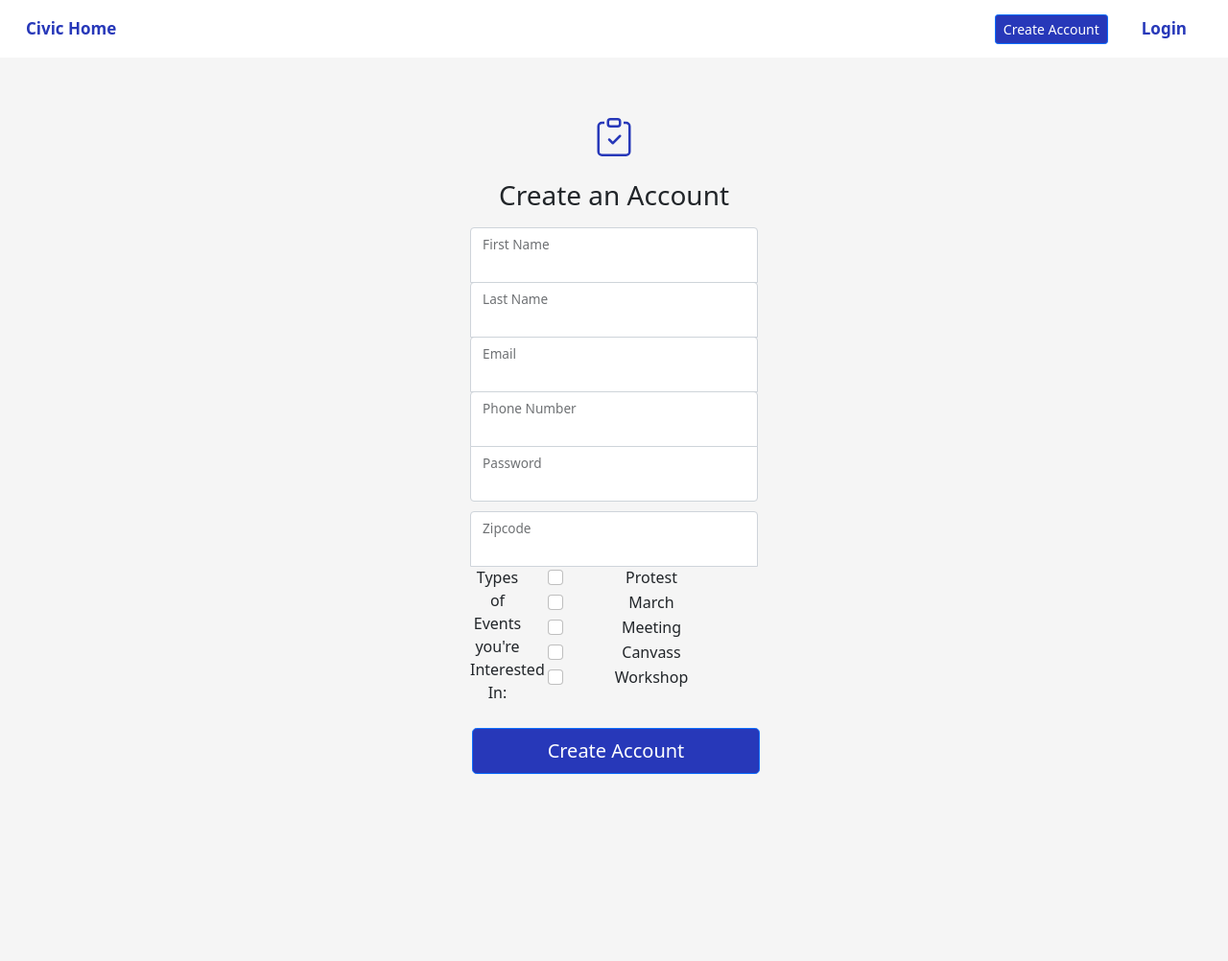
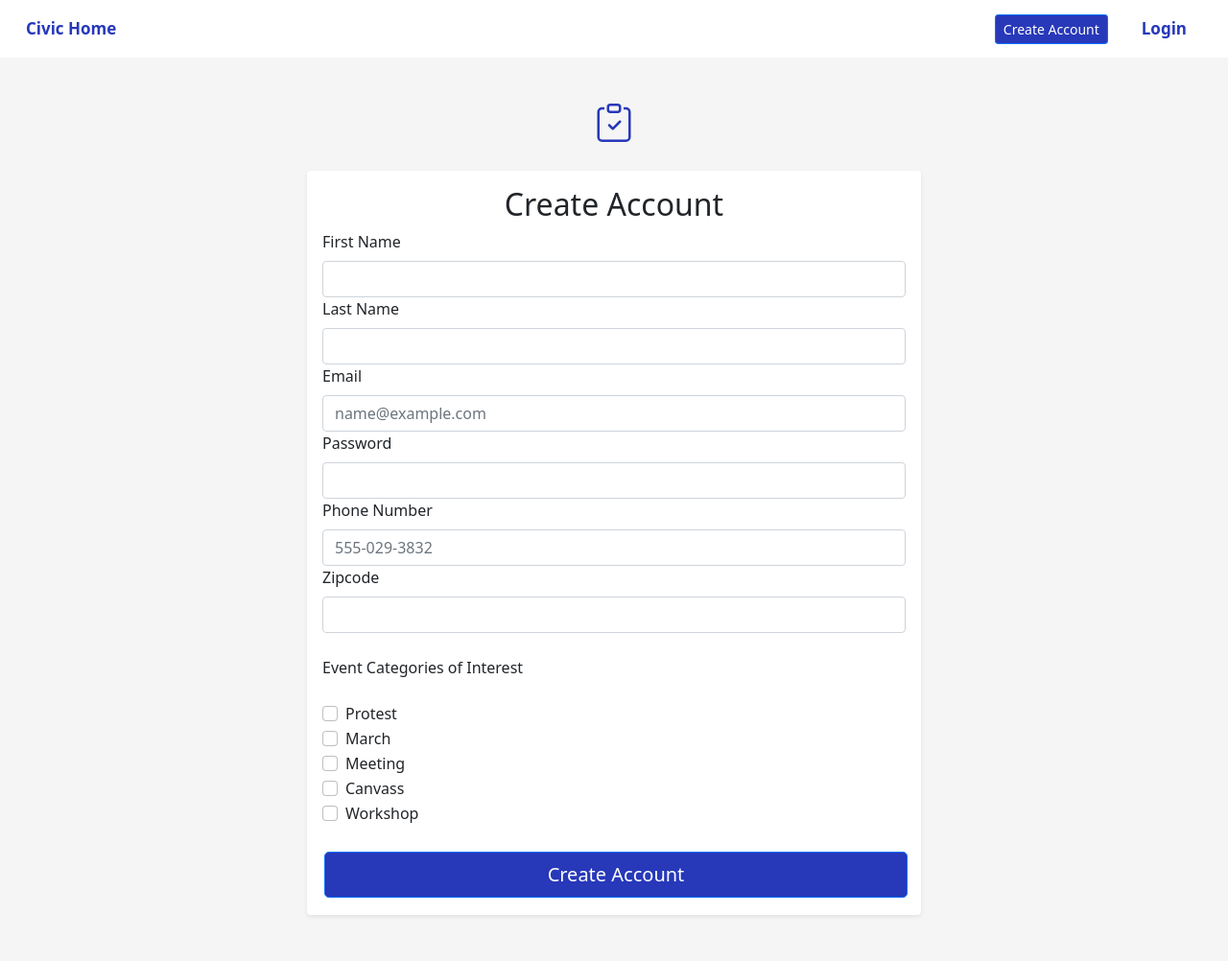
Before and after one commit to abercilla/civic-app-project, a Flask app: page /create-account in a window 1280 px wide. Shown: the whole page at 96% size. Before the commit the page ends 807 px from the top, so only its background shows below. Run offline with Flask 2, Linux system fonts and the light colour scheme.

```diff
--- a/server.py
+++ b/server.py
@@ -118,11 +118,20 @@ def save_pref_to_user():
 def save_event_to_user_from_homepage():
     """Save an event to a user without redirecting to event page"""
 
+    #--TO DO-- if there isn't a user logged in, give them an alert
+        #...and don't let them save
+
+    # if not session.get("user_id"):
+    #     flash("Create an account to save an event!")
+    #     return jsonify("None")
+    # else:
+
+
     logged_in_user = session["user_id"]
 
     # get JSON string from JS and turn into Python ob
     data = request.get_json()
-    # print(f'HERE IS DATA = {data}-------')
+    print(f'HERE IS DATA = {data}-------')
     # print(f'HERE IS LOGGED_IN_USER = {logged_in_user}')
 
     #get event object from event ID pulled from button ID
@@ -290,17 +299,26 @@ def collect_account():
 
     #check if account already exists
     user = crud.check_email(email)
+    print(f'------USER = {user}-------')
 
-    if user:
+    if user != None:
         flash("Account already exists with this email. Try again.")
         return redirect("/create-account")
     else:
         user = crud.create_user(fname=fname, lname=lname, email=email,
                     phone=phone, password=password, zipcode=zipcode)
+        print(f'------USER = {user}-------')
 
         #collect categories chosen and connect to user
         crud.connect_user_to_multiple_prefs(user, categories)
-        return render_template("feed.html", fname=fname)
+
+        #create session for user
+        session["user_id"] = user.user_id
+
+        random_events = crud.get_events()
+
+        return render_template("homepage.html", events=random_events)
+
     #render same template with specific events based on queries about preferences
     #or just render template with first 25 events
 
--- a/static/create-account.css
+++ b/static/create-account.css
@@ -1,3 +1,8 @@
+/* .container {
+  margin:auto;
+} */
+
+/*
 .create-account {
     width: 100%;
     max-width: 330px;
@@ -21,14 +26,21 @@
     border-top-left-radius: 0;
     border-top-right-radius: 0;
   }
+   */
 
-
-.form-check {
+/* .form-check {
     margin-bottom: 10px;
     border-top-left-radius: 0;
     border-top-right-radius: 0;
 
-}
+}*/
 svg {
     color:#2738B9;
+    display:block;
+    margin:auto;
+    margin-bottom:30px;
 }
+
+h2 {
+  text-align:center;
+}
--- a/static/create-event.css
+++ b/static/create-event.css
@@ -3,3 +3,7 @@
     background-color: #2738B9;
     font-weight: 500;
 }
+
+h2 {
+    text-align:center;
+}
--- a/templates/create-account.html
+++ b/templates/create-account.html
@@ -11,62 +11,113 @@
 {%block title %}{% endblock %}
 
 {% block body %}
-        <body class="text-center">
-            <main class="create-account">
 
-
-            <form action="/create-account" method ="POST">
-
+<!-- <body class="text-center">
+    <main class="create-account"> -->
 <svg xmlns="http://www.w3.org/2000/svg" width="40" height="40" fill="currentColor" class="bi bi-clipboard-check" viewBox="0 0 16 16">
     <path fill-rule="evenodd" d="M10.854 7.146a.5.5 0 0 1 0 .708l-3 3a.5.5 0 0 1-.708 0l-1.5-1.5a.5.5 0 1 1 .708-.708L7.5 9.793l2.646-2.647a.5.5 0 0 1 .708 0z"/>
     <path d="M4 1.5H3a2 2 0 0 0-2 2V14a2 2 0 0 0 2 2h10a2 2 0 0 0 2-2V3.5a2 2 0 0 0-2-2h-1v1h1a1 1 0 0 1 1 1V14a1 1 0 0 1-1 1H3a1 1 0 0 1-1-1V3.5a1 1 0 0 1 1-1h1v-1z"/>
     <path d="M9.5 1a.5.5 0 0 1 .5.5v1a.5.5 0 0 1-.5.5h-3a.5.5 0 0 1-.5-.5v-1a.5.5 0 0 1 .5-.5h3zm-3-1A1.5 1.5 0 0 0 5 1.5v1A1.5 1.5 0 0 0 6.5 4h3A1.5 1.5 0 0 0 11 2.5v-1A1.5 1.5 0 0 0 9.5 0h-3z"/>
 </svg>
-                  <br>
-                  <br>
 
-                <h2 class="h3 mb-3 fw-normal">Create an Account</h2>
+<div class="container shadow-sm bg-body rounded col-md-6 p-3 mb-5">
+    <!-- <div class="col">  p-3 mb-5mb-3-->
+    <h2>Create Account</h2>
+    <!-- <h2 class="h3 mb-3 fw-normal">Create an Account</h2> h-100 row-->
 
-                <div class="form-floating">
+        <form action="/create-account" method ="POST">
+
+                <div class="form-group">
+                    <label for="fname" class="form-label">First Name</label>
                     <input required type="text" class="form-control" name="fname" id="fname">
-                  <label for="fname" class="form-label">First Name</label>
                 </div>
 
                 <!--ask user to type in Last Name-->
-                <div class="form-floating">
+                <div class="form-group">
+                    <label for="lname" class="form-label">Last Name</label>
                     <input required type="text" class="form-control" name="lname" id="lname">
-                    <label for="lname" class="form-label">Last Name</label>
                 </div>
+
                 <!--ask user to type in Email-->
-                <div class="form-floating">
-                    <input required type="text" class="form-control" name="email" id="email">
+                <div class="form-group">
                     <label for="email" class="form-label">Email</label>
+                    <input required type="text" class="form-control" name="email" id="email" placeholder="name@example.com">
+                </div>
+
+                <div class="form-group">
+                    <label for="password" class="form-label">Password</label>
+                    <input required type="password" class="form-control" name="password" id="password">
                 </div>
 
                 <!--ask user to type in Phone Number-->
-                <div class="form-floating">
-                    <input required type="text" class="form-control" name="phone" id="phone">
+                <div class="form-group">
                     <label for="phone" class="form-label">Phone Number</label>
+                    <input required type="text" class="form-control" name="phone" id="phone" placeholder="555-029-3832">
                 </div>
 
                  <!--ask user to type in Phone Number-->
-                 <div class="form-floating">
+                 <!-- <div class="form-floating">
                     <input required type="password" class="form-control" name="password" id="password">
                     <label for="password" class="form-label">Password</label>
-                 </div>
+                 </div> -->
 
                 <!--ask user to type in Zipcode-->
-                <div class="form-floating">
+                <div class="form-group">
+                    <label for="zipcode" class="form-label">Zipcode</label>
                     <input required type="text" class="form-control" name="zipcode" id="zipcode">
-                    <label for="zipcode" class="form-label">Zipcode</label>
                 </div>
 
 
 
              <!--ask user to choose category from dropdown-->
-                   <!-- <div class="form-floating"> -->
+
+             <!-- <div class="container shadow-sm p-3 mb-5 bg-body rounded"> -->
+
+             <!-- <div class="container form-floating"> -->
                        <!-- <div class="container"> -->
-            <div class="checkbox mb-3">
+
+                    <br>
+                    <h7>Event Categories of Interest</h7>
+                    <br>
+                    <br>
+
+                    <div class="form-check">
+                        <input type = "checkbox" class="form-check-input" name = "categories" value="Protest" id="protest">
+                        <label class="form-check-label" for="protest">Protest</label>
+                    </div>
+
+                    <div class="form-check">
+                        <input type = "checkbox" class="form-check-input" name = "categories" value="March" id="march">
+                        <label class="form-check-label" for="march">March</label>
+                    </div>
+
+                    <div class="form-check">
+                        <input type = "checkbox" class="form-check-input" name = "categories" value="Meeting" id="meeting">
+                        <label class="form-check-label" for="meeting">Meeting</label>
+                    </div>
+
+                    <div class="form-check">
+                        <input type = "checkbox" class="form-check-input" name = "categories" value="Canvass" id="canvass">
+                        <label class="form-check-label" for="canvass">Canvass</label>
+                    </div>
+
+                    <div class="form-check">
+                        <input type = "checkbox" class="form-check-input" name = "categories" value="Workshop" id="workshop">
+                        <label class="form-check-label" for="workshop">Workshop</label>
+                    </div>
+
+                <br>
+
+
+
+
+
+
+
+
+
+
+        <!-- <div class="checkbox mb-3">
                 <fieldset class="form-group">
                 <div class="row">
                     <legend class="col-form-label col-sm-3 pt-0">Types of Events you're Interested In:</legend>
@@ -97,21 +148,21 @@
                                     <label class="form-check-label" for="workshop">Workshop</label>
                                 </div>
 
-                            </div>
+                            </div> -->
 
 
-                </div>
+                <!-- </div>
             </div>
         </fieldset>
-    </div>
+    </div> -->
 
 
         <button type = "submit" class="w-100 btn btn-lg btn-primary">Create Account</button>
-
-
+        <!-- </div>            -->
+    </div>
 </form>
-            </main>
-        </body>
+            <!-- </main>
+        </body> -->
 
                 <!-- <p><input type="submit">
                 </p>
--- a/templates/logout.html
+++ b/templates/logout.html
@@ -10,10 +10,8 @@
     <h2>You have been logged out.</h2>
     <br>
         <form action="/login">
-        <section id="login">
-            <button type="button" class="btn btn-primary btn-sm" id="login-button">Log in</button>
-        </section>
-    </form>
+            <button type="submit" class="btn btn-primary btn-sm" id="login-button">Log in</button>
+        </form>
 
 </div>
 
```
Also changed, not shown: static/homepage.js (+29 -10 lines), templates/create-event.html (+10 -4 lines), templates/user-profile.html (+4 -4 lines). Lines whose indentation alone changed are shown as unchanged.
